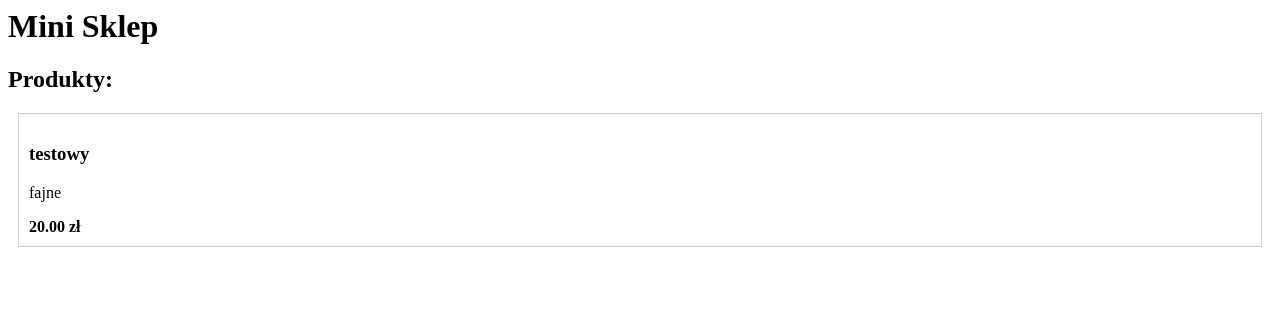
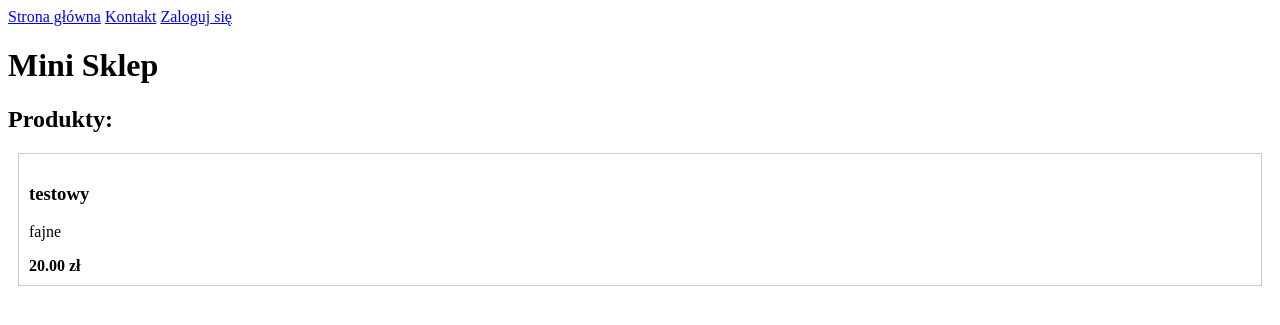
Before and after one commit to Muchabzz/Sklep2, a Django app: page / in a window 1280 px wide. Shown: the top 325 px of the page. Run offline with Django 5.2, Linux system fonts and the light colour scheme; data comes from the database, SQL or seed files in the repository.

Commit message:
frontend

```diff
--- a/Templates/home.html
+++ b/Templates/home.html
@@ -4,6 +4,19 @@
     <title>Mini Sklep</title>
 </head>
 <body>
+    <header class="header">
+        <div class="logo">
+
+        </div>
+       <nav class="menu">
+        <a href="home.html">Strona główna</a>
+        <a href="kontakt.html">Kontakt</a>
+        <a href="login.html">Zaloguj się</a>
+        </nav>
+        <div class="koszyk">
+
+        </div>
+    </header>
 
 <h1>Mini Sklep</h1>
 
```
Also changed, not shown: Templates/kontakt.html (added), Templates/login.html (added), Templates/style.css (added).
